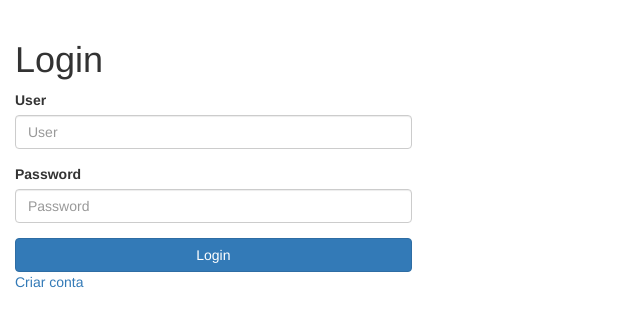
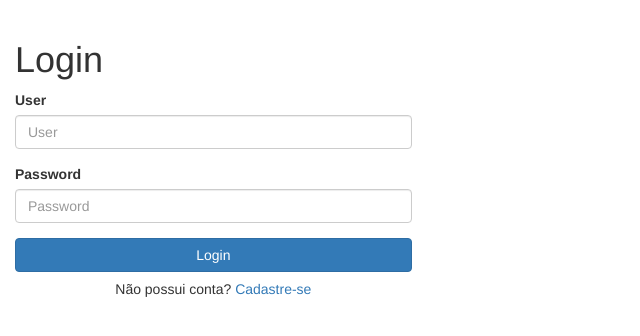
Before and after one commit to AndersonBatalha/flask, a Flask app: page /login in a window 1280 px wide. Shown: the part 52-388 px from the top of the page, without its empty margins (0-640 px from the left). Run offline with Flask 2, Linux system fonts and the light colour scheme; some libraries are stand-ins or nearby versions.

Commit message:
Modificado aparência dos templates

```diff
--- a/app/templates/auth/login.html
+++ b/app/templates/auth/login.html
@@ -30,9 +30,9 @@
                     {{ wtf.form_field(form.password, class='form-control', placeholder=form.password.label.text) }}
                     {{ wtf.form_field(form.submit, class='btn btn-block btn-primary') }}
                 </form>
-                <p>
-                    <a href="{{ url_for('auth.register') }}">Criar conta</a>
-                </p>
+                <h5 class="text-center p-4 font-weight-bold">
+                    Não possui conta? <a href="{{ url_for('auth.register') }}">Cadastre-se</a>
+                </h5>
 
             </div>
         </div>
```
Also changed, not shown: app/templates/auth/register.html (+12 -2 lines).
